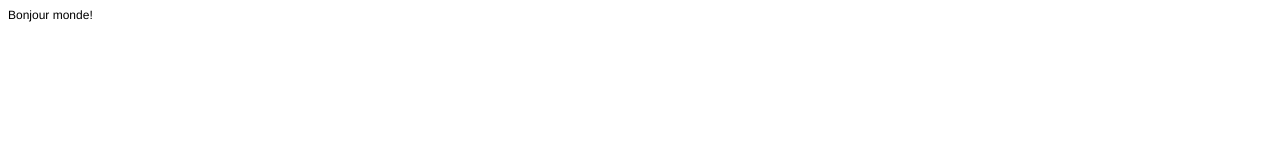
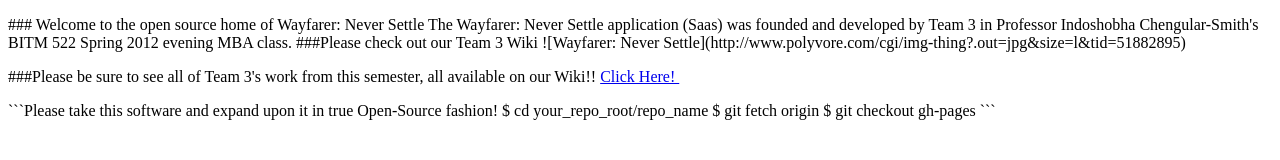
Before and after one commit to clarkefoley/wayfarer, a plain HTML site: page index.html in a window 1280 px wide. Drawn offline with Linux system fonts and the light colour scheme.

Commit message:
Update index.html

````diff
--- a/index.html
+++ b/index.html
@@ -11,6 +11,12 @@
   </style>
 </head>
 <body>
-<p class="p1">Bonjour monde!<span class="Apple-converted-space"> </span></p>
+<p>
+  ### Welcome to the open source home of Wayfarer: Never Settle The Wayfarer: Never Settle application (Saas) was founded and developed by Team 3 in Professor Indoshobha Chengular-Smith&#39;s BITM 522 Spring 2012 evening MBA class. ###Please check out our Team 3 Wiki ![Wayfarer: Never Settle](http://www.polyvore.com/cgi/img-thing?.out=jpg&amp;size=l&amp;tid=51882895)</p>
+<p>
+	###Please be sure to see all of Team 3&#39;s work from this semester, all available on our Wiki!! <a href="https://sites.google.com/site/bitm522team3/home">Click Here!&nbsp;</a></p>
+<p>
+	```Please take this software and expand upon it in true Open-Source fashion! $ cd your_repo_root/repo_name $ git fetch origin $ git checkout gh-pages ```</p>
+
 </body>
 </html>
````
